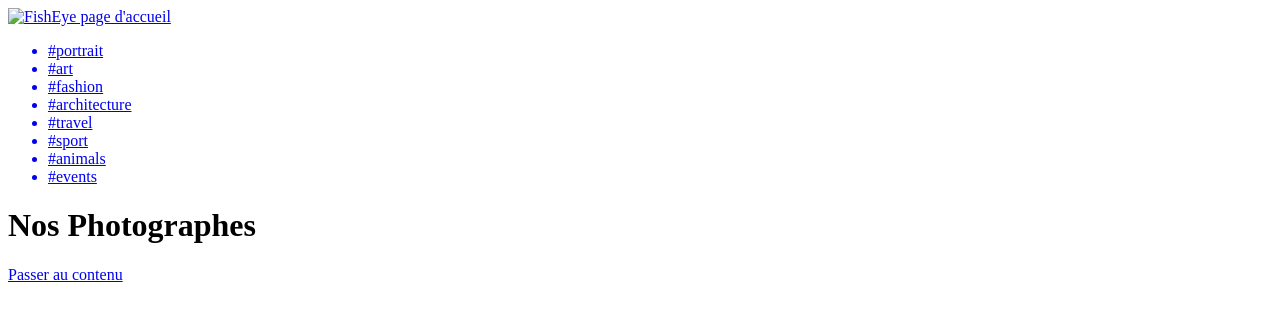
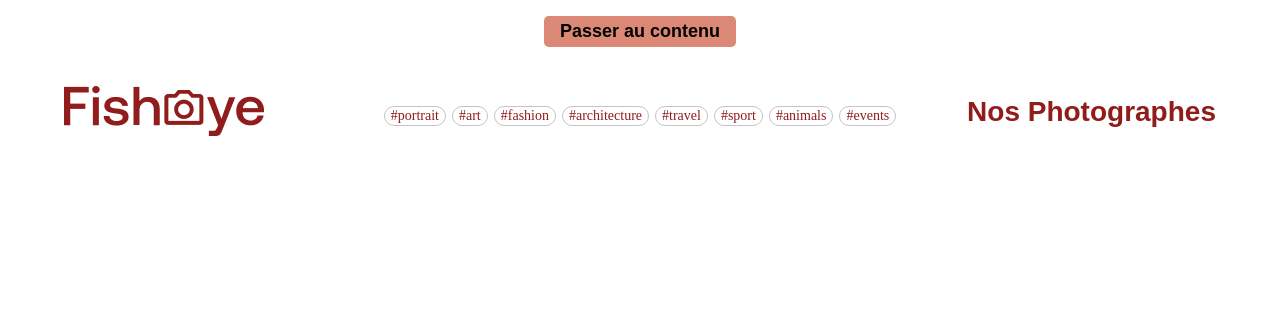
Before and after one commit to illeone/MillocoNicolas_6_06.05.2021, a plain HTML site: page index.html in a window 1280 px wide. Drawn offline with Linux system fonts and the light colour scheme.

Commit message:
css homePage

```diff
--- a/index.html
+++ b/index.html
@@ -6,13 +6,15 @@
     <meta http-equiv="X-UA-Compatible" content="IE=edge">
     <meta name="viewport" content="width=device-width, initial-scale=1.0">
     <title>FishEye - Accueil</title>
+    <link rel="stylesheet" href="style.css">
 
 </head>
 
 <body>
     <header role="banniere">
         <a href="index.html" title="HomePage"><img
-                src=""
+                id="logo"
+                src="logo.png"
                 alt="FishEye page d'accueil"></a>
         <nav class="filtre" aria-label="categories photographes " role="navigation">
             <ul>
--- /dev/null
+++ b/style.css
@@ -0,0 +1,86 @@
+a{
+    text-decoration: none;
+}
+
+body {
+    margin-left: 4rem;
+    margin-right: 4rem;
+}
+
+h1 {
+    color: #901C1C;
+    font-family: 'DM Sans', sans-serif;
+    font-size: 28px;
+    width: fit-content;
+    margin-top: 4rem;
+}
+
+#logo {
+    margin-top: 3rem;
+}
+
+header {
+    align-items: center;
+    display: flex;
+    flex-wrap: nowrap;
+    justify-content: space-between;
+    margin-top: 2rem;
+    overflow: hidden;
+}
+
+
+ul{
+    display: flex;
+    flex-flow: row wrap;
+    justify-content: center;
+    left: 0;
+    margin-left: auto;
+    margin-right: auto;
+    padding: 0;
+    position: absolute;
+    right: 0;
+    text-align: center;
+    top: 90px;
+}
+
+li {
+    border: .5px solid #C4C4C4;
+    border-radius: 11px;
+    color: #901C1C;
+    font-size: 14px;
+    font-weight: 500;
+    list-style: none;
+    margin: 0 .1875rem;
+    padding: .0625rem .375rem;
+    transition: all .2s;
+}
+
+ul li:hover {
+    background-color: #DB8876;
+    color: #fff;
+}
+
+
+#lien-photographe {
+    background: #DB8876;
+    border-radius: .3rem;
+    color: #000;
+    flex-wrap: nowrap;
+    font-family: 'DM Sans', sans-serif;
+    font-size: 18px;
+    font-weight: 700;
+    left: 0;
+    margin: 0 auto;
+    padding: 5px;
+    position: fixed;
+    right: 0;
+    text-align: center;
+    text-decoration: none;
+    top: 2%;
+    width: 182px;
+    z-index: 1;
+}
+
+#lien-photographe:hover {
+    color: #fff;
+}
```
Also changed, not shown: logo.png (added), 1 other file.
